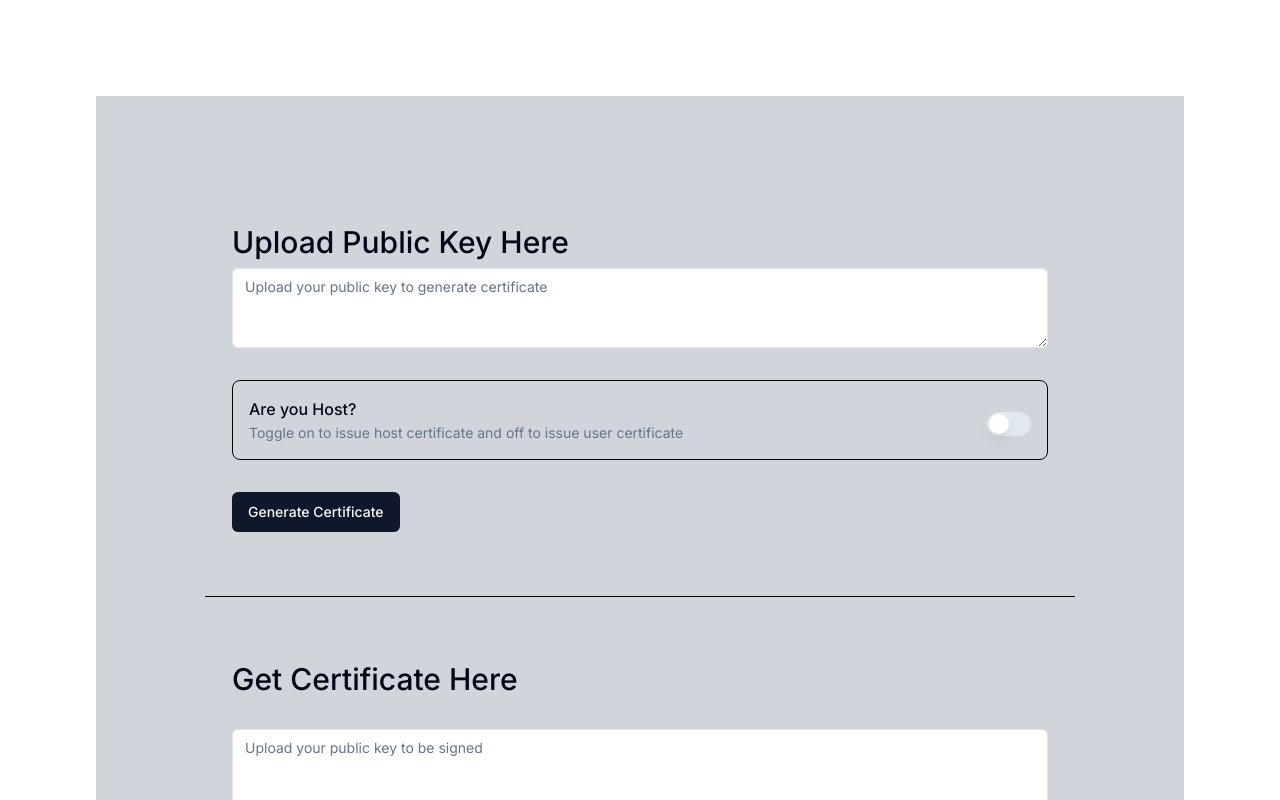
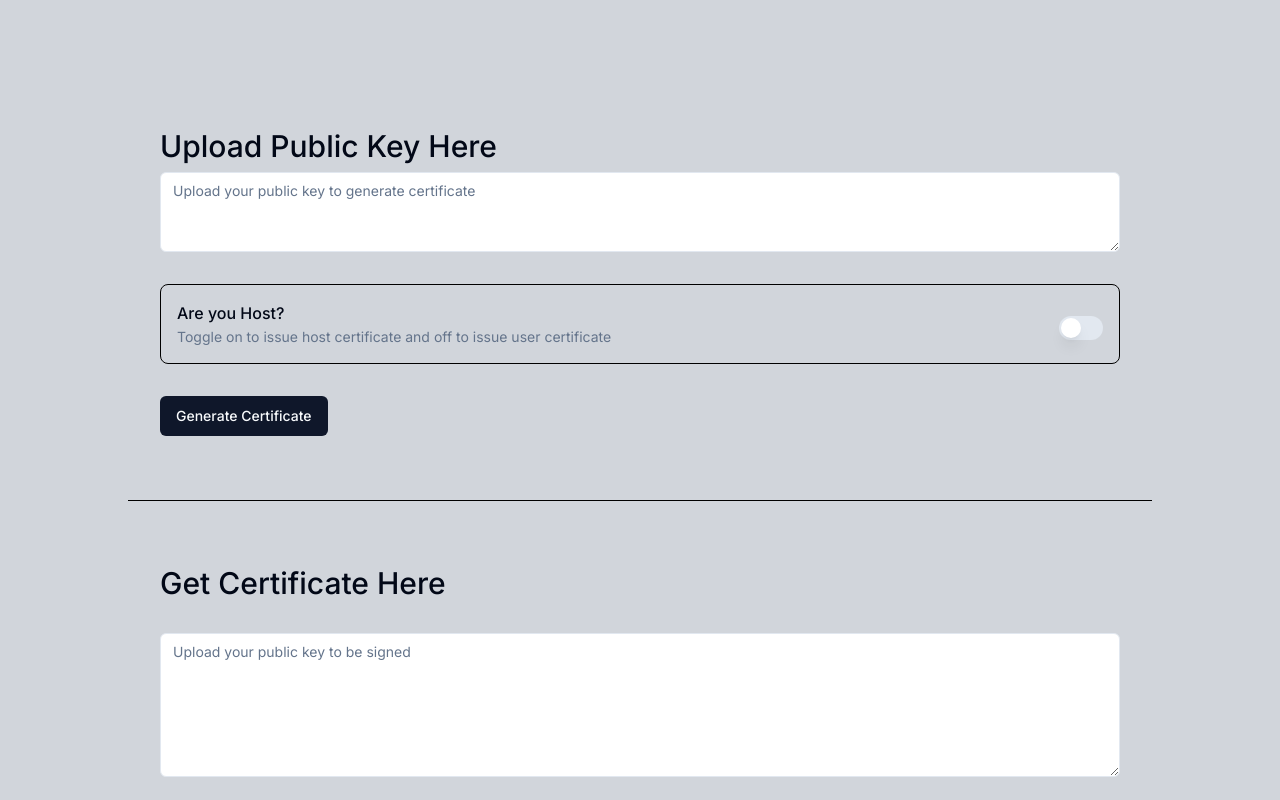
Before and after one commit to Gokul2003g/ca-server-frontend, a Next.js app: page / in a window 1280 px wide. Shown: the top 800 px of the page. Built offline with nearby package versions, Linux system fonts and the light colour scheme; no server answers.

Commit message:
Delete .env folder

```diff
--- a/src/app/globals.css
+++ b/src/app/globals.css
@@ -1,6 +1,18 @@
 @tailwind base;
 @tailwind components;
 @tailwind utilities;
+
+/* Google Font */
+@import url('https://fonts.googleapis.com/css2?family=Kurale&display=swap');
+
+/* From Public Directory */
+@font-face {
+  font-family: 'Kurale';
+  src: url('/fonts/Kurale.ttf');
+  font-style: medium;
+  font-weight: normal;
+  font-display: swap;
+}
 
 @layer base {
   :root {
--- a/src/app/page.tsx
+++ b/src/app/page.tsx
@@ -22,7 +22,7 @@
 
 export default function Home() {
 
-  const SERVER_URI = process.env.SERVER_URI;
+  const SERVER_URI = process.env.NEXT_PUBLIC_SERVER_URI;
   const [certificate, setCertificate] = useState<string>("");
 
   const formSchema = z.object({
@@ -41,6 +41,7 @@
   })
 
   async function onSubmit(values: z.infer<typeof formSchema>) {
+    console.log(SERVER_URI);
     const response = await axios.post(SERVER_URI + "handle-post/", values)
     const cert = response.data;
     setCertificate(cert)
@@ -57,7 +58,7 @@
       const url = window.URL.createObjectURL(new Blob([response.data]));
       const link = document.createElement('a');
       link.href = url;
-      link.setAttribute('download', 'host-sign-key.pub'); // Set the desired file name
+      link.setAttribute('download', 'host-sign-key.pub');
       document.body.appendChild(link);
       link.click();
       link.remove();
@@ -87,7 +88,6 @@
 
 
   return (
-    <main className="flex min-h-screen flex-col items-center justify-between p-24">
     <div className="flex flex-col items-center py-32 bg-gray-300 min-h-screen w-full">
       <div className="w-3/4">
         <Form {...form}>
@@ -144,6 +144,5 @@
         <Button onClick={downloadHostSignKey}>Download Host Signing Public Key</Button>
       </div>
     </div >
-    </main>
   )
 }
```
Also changed, not shown: 2 other files (tests, documents, lock files or other folders). Lines whose indentation alone changed are shown as unchanged.
